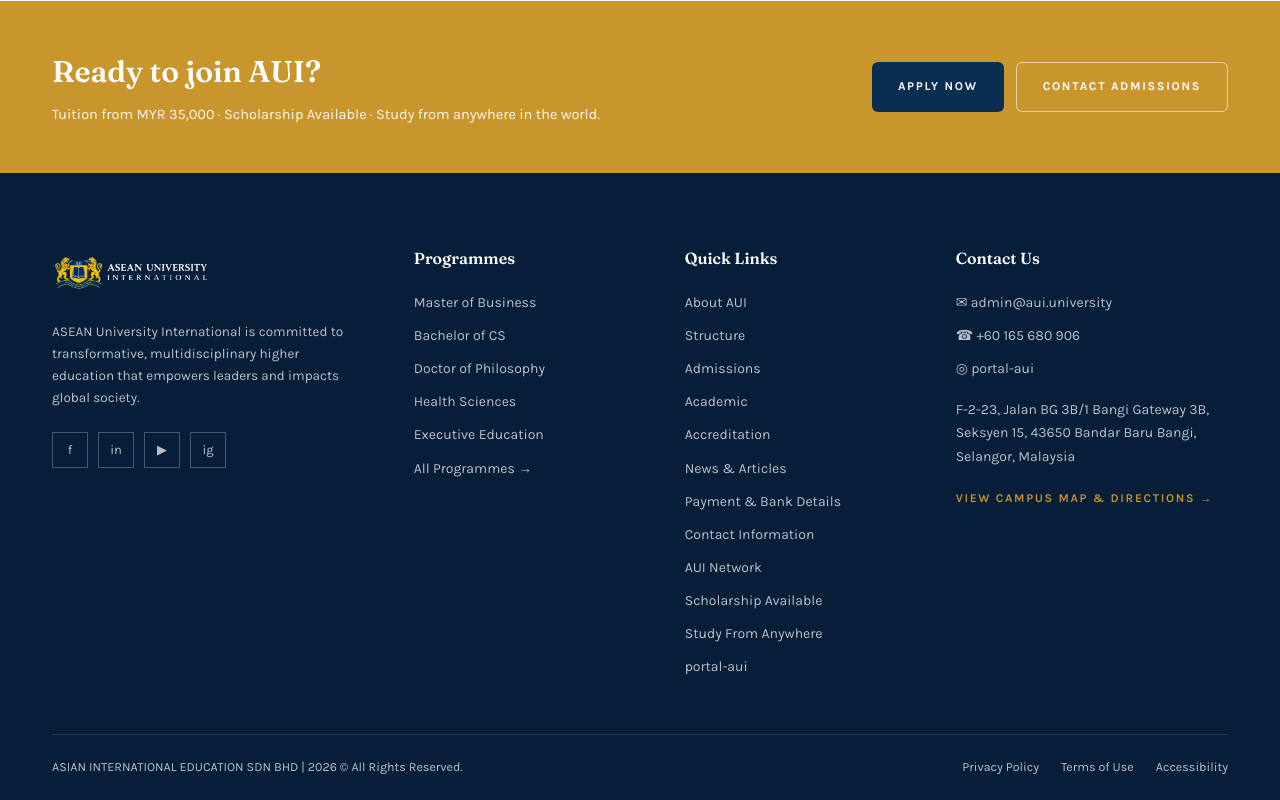
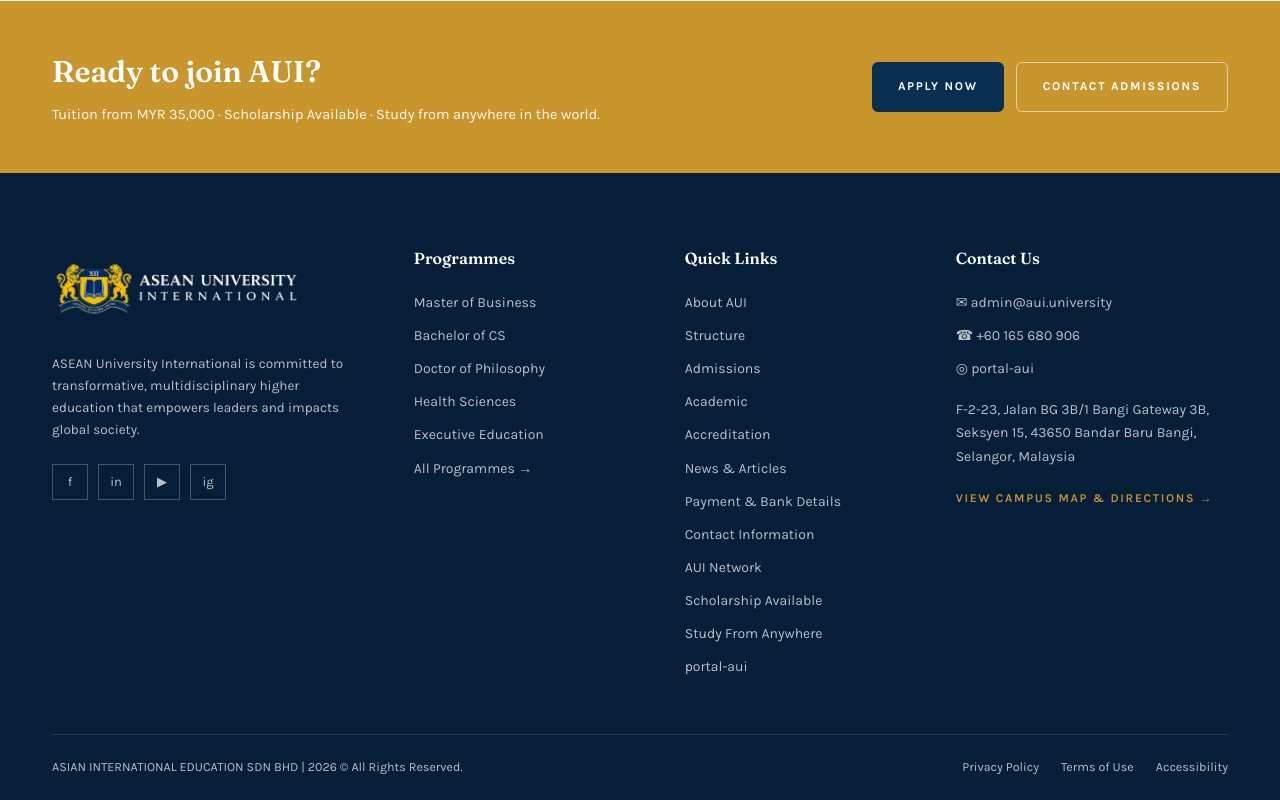
Before and after one commit to anjaniayu354/asean-university-international, a Next.js app: page /about in a window 1280 px wide. Shown: the part 7929-8729 px from the top of the page. Built offline with nearby package versions, Linux system fonts and the light colour scheme.

Commit message:
Enlarge campus logo in footer to height 88px with responsive mobile scaling

```diff
--- a/src/components/Footer.tsx
+++ b/src/components/Footer.tsx
@@ -44,9 +44,9 @@
               <img
                 src="/img/logo-footer.png"
                 alt="ASEAN University International logo"
-                width={210}
-                height={56}
-                style={{ height: '56px', width: 'auto' }}
+                width={250}
+                height={88}
+                style={{ height: '88px', width: 'auto', display: 'block' }}
               />
             </Link>
             <p>
--- a/template/contact.html
+++ b/template/contact.html
@@ -928,7 +928,7 @@
         <div class="wrap">
             <div class="ftr-main">
                 <div>
-                    <img src="../public/img/logo-footer.png" alt="AUI Logo" style="height:48px; margin-bottom:18px;">
+                    <img src="../public/img/logo-footer.png" alt="AUI Logo" style="height:88px; width:auto; margin-bottom:18px;">
                     <p style="color:rgba(255,255,255,.7); max-width:340px; line-height:1.6;">
                         ASEAN University International (AUI) is committed to accessible, world-class higher education across Southeast Asia and globally.
                     </p>
--- a/template/sample.html
+++ b/template/sample.html
@@ -1711,10 +1711,12 @@
         }
 
         .ftr .logo img {
-            height: 56px;
-            background: #fff;
-            padding: 6px 12px;
-            border-radius: 3px
+            height: 88px;
+            width: auto;
+            background: transparent;
+            padding: 0;
+            border-radius: 0;
+            display: block;
         }
 
         .ftr-brand p {
```
Also changed, not shown: src/app/globals.css.
